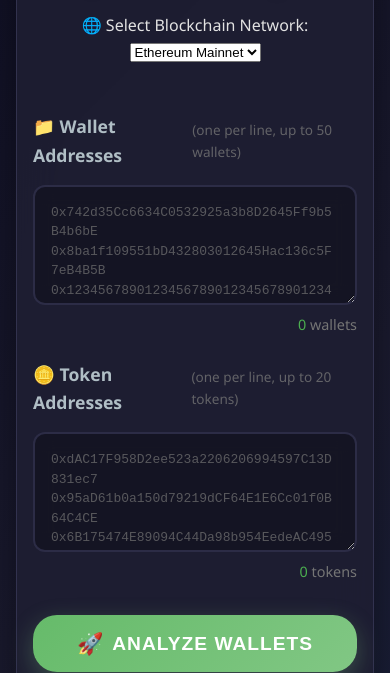
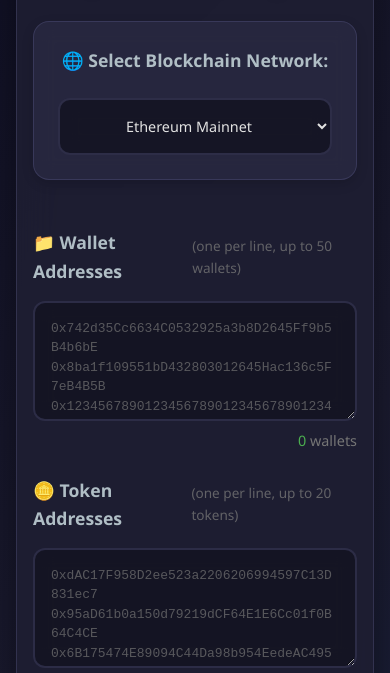
Before and after one commit to Oskar181/ethereum-wallet-analyzer, a website: page public/index.html in a window 390 px wide. Shown: the part 166-839 px from the top of the page. Drawn offline with Linux system fonts and the light colour scheme; no server answers.

Commit message:
Update styles.css

```diff
--- a/public/css/styles.css
+++ b/public/css/styles.css
@@ -95,13 +95,88 @@
 .app-header h1 {
     font-size: clamp(2rem, 5vw, 3rem);
     font-weight: 300;
-    margin-bottom: var(--spacing-md);
+    margin-bottom: var(--spacing-lg);
     text-shadow: 2px 2px 8px rgba(0,0,0,0.5);
     background: linear-gradient(135deg, var(--accent-green) 0%, var(--accent-green-light) 100%);
     -webkit-background-clip: text;
     -webkit-text-fill-color: transparent;
     background-clip: text;
     animation: titleGlow 3s ease-in-out infinite alternate;
+}
+
+/* Network Selector Styles */
+.network-selector-container {
+    display: flex;
+    flex-direction: column;
+    align-items: center;
+    gap: var(--spacing-md);
+    margin-top: var(--spacing-lg);
+    padding: var(--spacing-lg);
+    background: var(--card-bg);
+    border-radius: var(--radius-xl);
+    border: 1px solid var(--border-color);
+    backdrop-filter: blur(10px);
+    box-shadow: var(--shadow-sm);
+}
+
+.network-label {
+    color: var(--text-secondary);
+    font-size: 1.1rem;
+    font-weight: 600;
+    margin: 0 0 var(--spacing-sm) 0;
+    text-align: center;
+    width: 100%;
+    display: block;
+}
+
+.network-selector {
+    padding: var(--spacing-md) var(--spacing-lg);
+    border: 2px solid var(--border-color);
+    border-radius: var(--radius-lg);
+    background: rgba(20, 20, 35, 0.9);
+    color: var(--text-primary);
+    font-size: 1rem;
+    font-weight: 500;
+    cursor: pointer;
+    transition: all var(--transition-normal);
+    backdrop-filter: blur(10px);
+    min-width: 200px;
+    text-align: center;
+    outline: none;
+    font-family: var(--font-family);
+}
+
+.network-selector:hover {
+    border-color: var(--border-active);
+    box-shadow: 0 0 15px rgba(129, 199, 132, 0.3);
+    transform: translateY(-2px);
+}
+
+.network-selector:focus {
+    border-color: var(--accent-green);
+    box-shadow: 0 0 20px rgba(129, 199, 132, 0.4);
+    transform: translateY(-2px);
+}
+
+.network-selector option {
+    background: var(--card-bg);
+    color: var(--text-primary);
+    padding: var(--spacing-md);
+    font-weight: 500;
+}
+
+.network-selector option:hover {
+    background: var(--accent-green);
+    color: white;
+}
+
+/* Network indicator styling */
+.network-selector option[value="ethereum"]::before {
+    content: "🔷 ";
+}
+
+.network-selector option[value="base"]::before {
+    content: "🔵 ";
 }
 
 .app-subtitle {
@@ -1163,6 +1238,12 @@
         grid-template-columns: repeat(auto-fit, minmax(180px, 1fr));
         gap: var(--spacing-md);
     }
+
+    .network-selector-container {
+        flex-direction: row;
+        gap: var(--spacing-md);
+        align-items: center;
+    }
 }
 
 @media (max-width: 768px) {
@@ -1173,6 +1254,16 @@
     .container {
         padding: var(--spacing-lg);
         margin: 0;
+    }
+
+    .network-selector-container {
+        flex-direction: column;
+        gap: var(--spacing-md);
+        align-items: center;
+    }
+
+    .network-selector {
+        min-width: 100%;
     }
 
     .input-section {
@@ -1296,6 +1387,12 @@
         right: var(--spacing-md);
         max-width: none;
     }
+
+    .network-selector {
+        min-width: unset;
+        width: 100%;
+        font-size: 0.9rem;
+    }
 }
 
 /* Accessibility Improvements */
@@ -1319,6 +1416,7 @@
 /* Focus Indicators */
 button:focus-visible,
 textarea:focus-visible,
+select:focus-visible,
 .copy-btn:focus-visible,
 .tab-btn:focus-visible {
     outline: 2px solid var(--accent-green);
```
